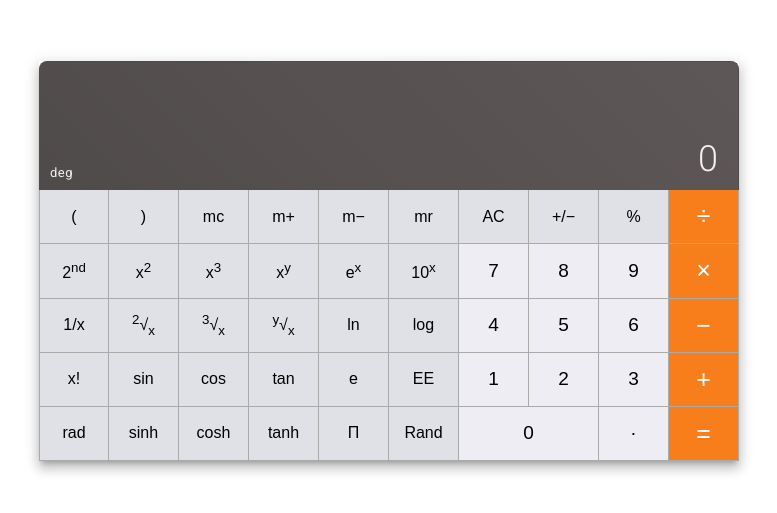
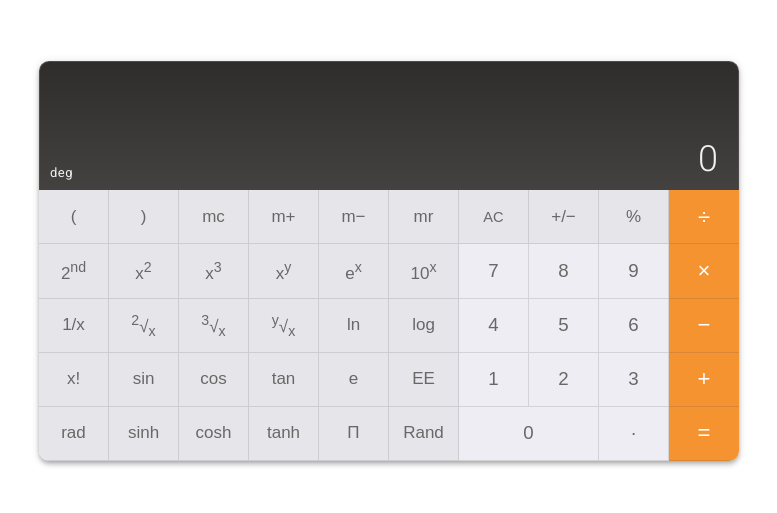
Before and after one commit to lukePeavey/calculator, a React app: page / in a window 1280 px wide. Shown: the part 139-652 px from the top of the page, without its empty margins (251-1028 px from the left). Built offline with nearby package versions, Linux system fonts and the light colour scheme.

Commit message:
Cleanup styles

```diff
--- a/src/components/app/App.css
+++ b/src/components/app/App.css
@@ -3,13 +3,12 @@ On larger screens, there is a fixed width/height.
 @todo - Check current browser support for vw/vh units  */
 
 .App {
-  position: relative;
+  min-height: 100vh;
+  width: 100%;
   display: flex;
   align-items: center;
   justify-content: center;
   text-align: center;
-  width: 100vw;
-  height: 100vh;
   font-family: 'Roboto', sans-serif;
   -webkit-font-smoothing: antialiased;
   -moz-osx-font-smoothing: grayscale;
@@ -19,22 +18,30 @@ On larger screens, there is a fixed width/height.
   flex-direction: column;
   width: 100vw;
   height: 100vh;
+  box-shadow: 0 4px 5px 0 rgba(0, 0, 0, 0.14), 0 1px 10px 0 rgba(0, 0, 0, 0.12),
+    0 2px 4px -1px rgba(0, 0, 0, 0.2);
+  border-radius: 10px;
 }
 
-@media screen and (min-width: 400px) {
 .calculator.basic {
   height: 400px;
   width: 290px;
-    box-shadow: 0 8px 10px 1px rgba(0, 0, 0, 0.14),
-      0 3px 14px 2px rgba(0, 0, 0, 0.12), 0 5px 5px -3px rgba(0, 0, 0, 0.2);
-  }
 }
 
-@media screen and (min-width: 725px) {
 .calculator.scientific {
   height: 400px;
   width: 700px;
-    box-shadow: 0 8px 10px 1px rgba(0, 0, 0, 0.14),
-      0 3px 14px 2px rgba(0, 0, 0, 0.12), 0 5px 5px -3px rgba(0, 0, 0, 0.2);
+}
+
+@media (max-width: 450px), (max-width: 740px) and (max-height: 450px) {
+  .calculator {
+    position: fixed;
+    top: 0;
+    left: 0;
+    right: 0;
+    width: 100% !important;
+    height: 100% !important;
+    box-shadow: none;
+    border-radius: 0;
   }
 }
--- a/src/components/display/Display.css
+++ b/src/components/display/Display.css
@@ -4,9 +4,10 @@
   align-items: flex-end;
   flex: 1 1 0;
   padding: 10px 20px 10px 10px;
-  background: linear-gradient(45deg, #504b4b, #5e5757);
+  background: linear-gradient(to bottom, #2f2c2c, #444141);
   border: solid 1px #504b4b;
   border-bottom-width: 0;
+  border-radius: 10px 10px 0 0;
   font-size: 36px;
   font-weight: 300;
   color: #f1f1f1;
@@ -19,14 +20,8 @@
   letter-spacing: 0.5px;
 }
 
-@media screen and (min-width: 400px) {
-  .basic .Display {
-    border-radius: 8px 8px 0 0;
+@media (max-width: 450px), (max-width: 740px) and (max-height: 450px) {
+  .Display {
+    border-radius: 0;
   }
 }
-
-@media screen and (min-width: 700px) {
-  .scientific .Display {
-    border-radius: 8px 8px 0 0;
-  }
-}
--- a/src/components/key/Key.css
+++ b/src/components/key/Key.css
@@ -1,4 +1,4 @@
-/* Height width of keys is set with flexbox */
+/* The height and width of the keys is set with flexbox */
 .Key {
   display: flex;
   align-items: center;
@@ -10,18 +10,18 @@
   border-top-width: 0;
   border-right-width: 1px;
   border-bottom-width: 1px;
-  background: #e0e0e7;
-  border-color: #aaa;
-  font-size: 22px;
-  font-weight: 300;
-  transition: all 100ms;
+  background: #e5e5ea;
+  border-color: rgba(84, 77, 77, 0.25);
+  color: #6a6767;
+  font-size: 20px;
+  font-weight: 400;
 }
 .Key.number {
   background: #ededf3;
 }
 
-.Key:first-of-type {
-  border-left-width: 1px !important;
+.Key:last-of-type {
+  border-right-width: 0;
 }
 
 /* Keys with special styles
@@ -29,57 +29,38 @@
 #zero {
   flex: 2 0 50%; /* The zero is twice the width of other keys */
 }
+.Key:last-of-type .Key-label {
+  /* Basic operation keys: add, subtract, multiply, divide, equals */
+  font-size: 130%;
+}
+#clear .Key-label {
+  font-size: 86%;
+}
+.Key.number .Key-label {
+  font-size: 110%;
+}
 .Key:last-of-type {
-  /* The symbols for the operation keys render smaller than regular characters
- so they have a larger font size to make them look more equal */
-  font-size: 27px;
-}
-
-#percent,
-#neg,
-#clear {
-  /* These characters look slightly oversized, so they have a smaller font size */
-  font-size: 20px;
-}
-
-.Key:last-of-type {
-  background: #f77e1b;
+  background: #f59330;
   color: #fff;
-}
-
-.Key-label {
 }
 
 /* Active state for regular keys */
 .Key:active,
 .Key.active {
-  background: #d8d8df;
+  background: linear-gradient(to left, #d5d5db, #dfdfdf);
 }
-
 .Key:last-of-type:active,
 .Key:last-of-type.active {
-  background: #ff8f39;
+  background: linear-gradient(to left, #db944c, #ed9c4a);
 }
 
 /* Styles for scientific mode
 -----------------------------------------------*/
-.calculator.scientific .Key {
-  font-size: 16px;
+.scientific .Key {
   flex: 1 1 10%;
+  font-size: 17px;
+  border-color: rgba(84, 77, 77, 0.17);
 }
-.calculator.scientific .Key.number {
-  font-size: 19px;
-}
-.calculator.scientific .Key:last-of-type {
-  font-size: 25px;
-}
-
 .calculator.scientific #zero {
   flex: 2 0 20%;
 }
-
-.scientific #percent,
-.scientific #neg,
-.scientific #clear {
-  font-size: 16px;
-}
--- a/src/components/keypad/keypad.css
+++ b/src/components/keypad/keypad.css
@@ -11,3 +11,14 @@ This allows the hight of the calculator to scale on smaller screens. */
   display: flex;
   flex: 1 0 20%;
 }
+
+.Keypad-row:last-of-type {
+  border-radius: 0 0 10px 10px;
+  overflow: hidden;
+}
+
+@media (max-width: 450px), (max-width: 740px) and (max-height: 450px) {
+  .Keypad-row:last-of-type {
+    border-radius: 0;
+  }
+}
--- a/src/containers/App.js
+++ b/src/containers/App.js
@@ -62,9 +62,9 @@ class AppContainer extends Component {
 
   // Set mode based on device orientation (only on small screens)
   componentDidMount() {
-    const mobilePortrait = window.matchMedia('(max-width: 420px)')
+    const mobilePortrait = window.matchMedia('(max-width: 450px)')
     const mobileLandscape = window.matchMedia(
-      '(max-width: 740px) and (max-height: 420px)'
+      '(max-width: 740px) and (max-height: 450px)'
     )
     const landscape = window.matchMedia('(orientation: landscape)')
 
--- a/src/index.css
+++ b/src/index.css
@@ -6,6 +6,15 @@ html {
 *::before,
 *::after {
   box-sizing: inherit;
+}
+a, button, input, textarea {
+  -webkit-tap-highlight-color: rgba(0,0,0,0)
+}
+
+button {
+  -webkit-appearance: none;
+  box-shadow: none;
+  border: none;
 }
 
 button,
```
Lines whose indentation alone changed are shown as unchanged.
